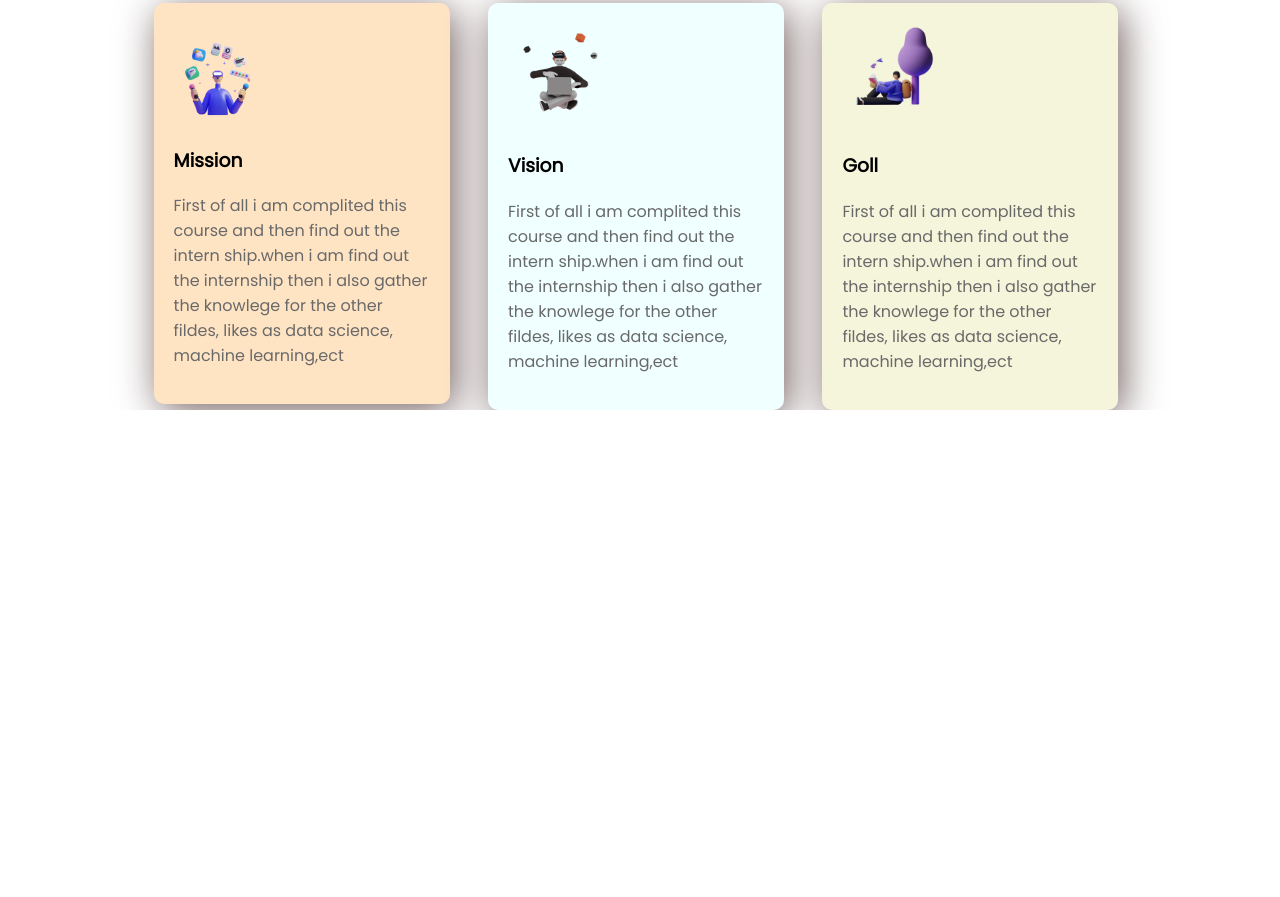
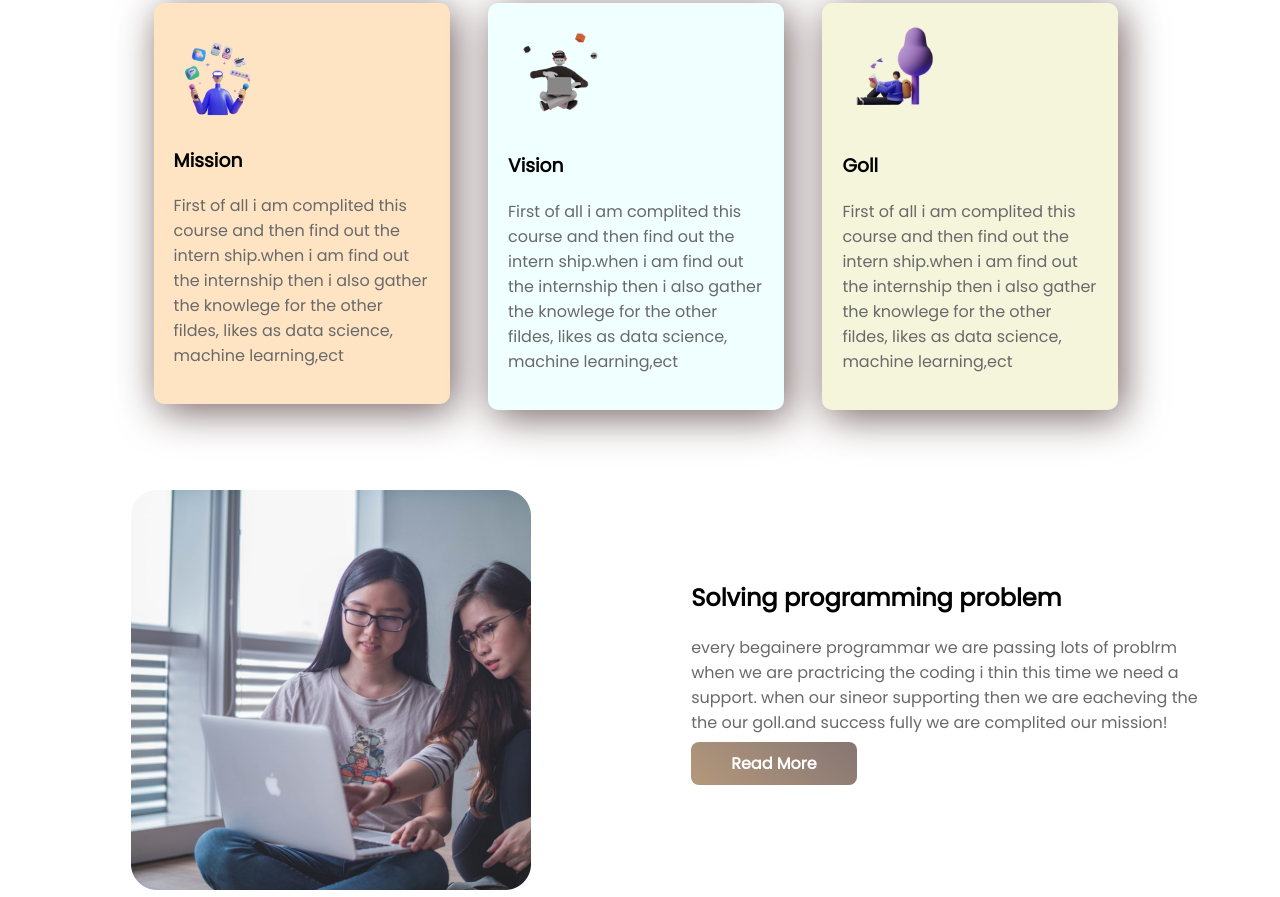
Before and after one commit to FaridHosen/assignment1, a plain HTML site: page index.html in a window 1280 px wide. Shown: the part 783-1680 px from the top of the page. Before the commit the page ends 1193 px from the top, so only its background shows below. Drawn offline with Linux system fonts and the light colour scheme.

Commit message:
Third part commit

```diff
--- a/index.html
+++ b/index.html
@@ -51,8 +51,22 @@
                 i also gather the knowlege for the other fildes, likes as data science, machine learning,ect
             </p>
         </div>
+    </section>
 
+    <section>
+        <div class="width">
+            <img id="coding" src="image/coding.png" alt="">
+        </div>
+        <div class="width" id="solving">
+            <h2>Solving programming problem</h2>
+            <p>every begainere programmar we are passing lots of problrm when we are practricing the coding
+                i thin this time we need a support. when our sineor supporting then we are eacheving the the our
+                goll.and success fully we are complited our mission!
+            </p>
+            <a class="sec-button" target="_blank" href="https://github.com/">Read More </a>
+        </div>
     </section>
+
 
 </body>
 
--- a/style.css
+++ b/style.css
@@ -59,3 +59,20 @@ p{
 #goll{
     background-color: beige;
 }
+#coding{
+    margin-left: 8%;
+    margin-top: 80px;
+    width: 400px;
+}
+#solving{
+    margin-top: 150px;
+
+}
+.sec-button{
+    text-decoration: none;
+    background: linear-gradient(45deg, rgb(180, 152, 123), rgb(134, 118, 115));
+    padding: 10px 40px;
+    border-radius: 8px;
+    color: white;
+    font-weight: 700;
+}
```
Also changed, not shown: image/coding.png (added), 1 other file.
